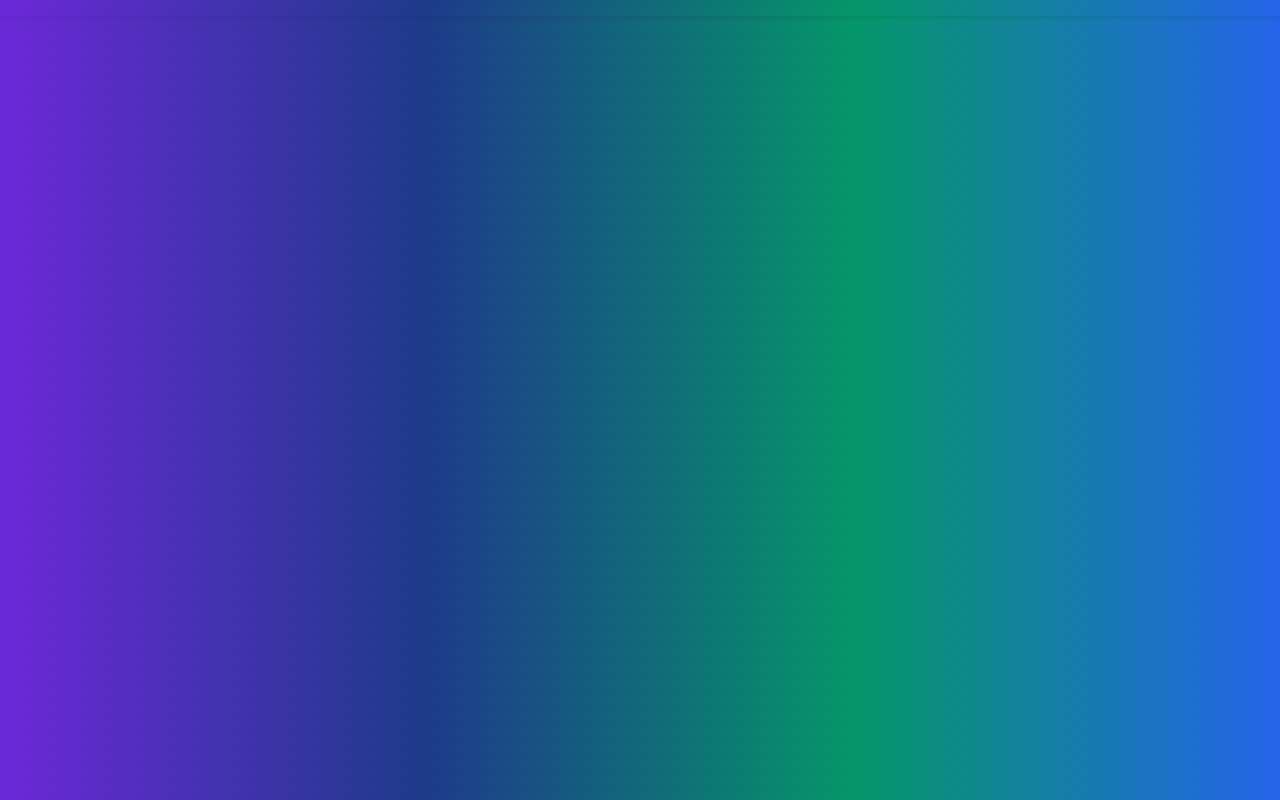
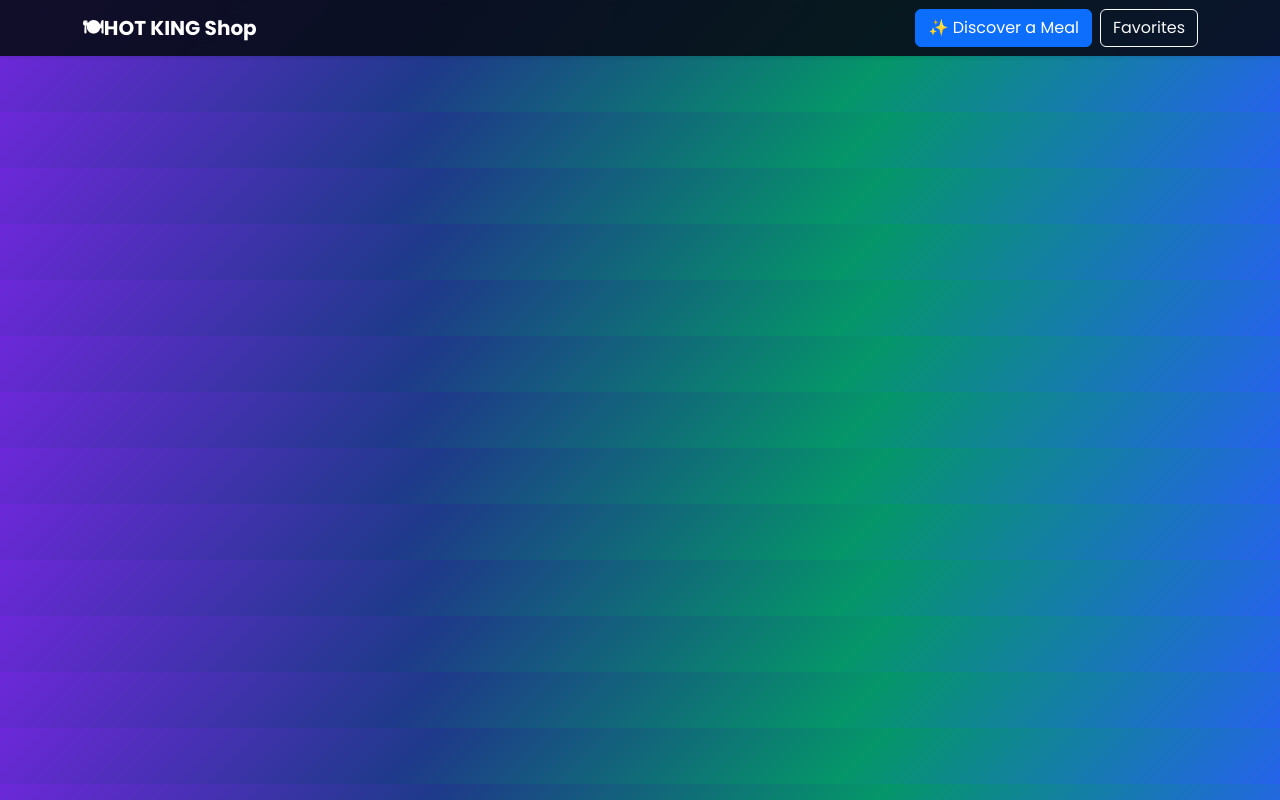
Before and after one commit to UdaraDewshan/TheMealDB-API, a plain HTML site: page index.html in a window 1280 px wide. Drawn offline with nearby package versions, Linux system fonts and the light colour scheme.

Commit message:
Add Nav Bar

```diff
--- a/asset/css/style.css
+++ b/asset/css/style.css
@@ -3,3 +3,9 @@ body {
     background: linear-gradient(135deg, #6d28d9, #1e3a8a, #059669, #2563eb);
     color: #f8f9fa;
 }
+
+
+.navbar {
+    backdrop-filter: blur(8px);
+    background: rgba(8, 12, 24, 0.9) !important;
+}
--- a/index.html
+++ b/index.html
@@ -13,7 +13,15 @@
 <body>
 
   <nav class="navbar navbar-expand-lg navbar-dark sticky-top shadow-sm">
-
+    <div class="container">
+      <a class="navbar-brand d-flex align-items-center fw-bold" href="#">
+        <div class="brand-logo">🍽</div> HOT KING Shop
+      </a>
+      <div class="ms-auto d-flex gap-2">
+        <button class="btn btn-primary" id="randomBtn">✨ Discover a Meal</button>
+        <button class="btn btn-outline-light" id="favToggle">Favorites</button>
+      </div>
+    </div>
   </nav>
 
 
```
